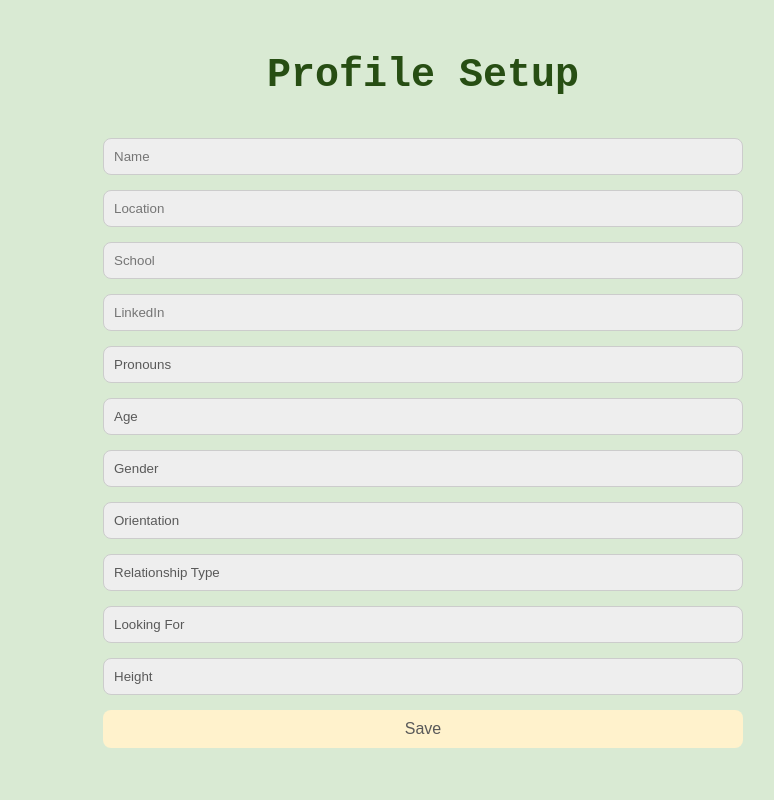
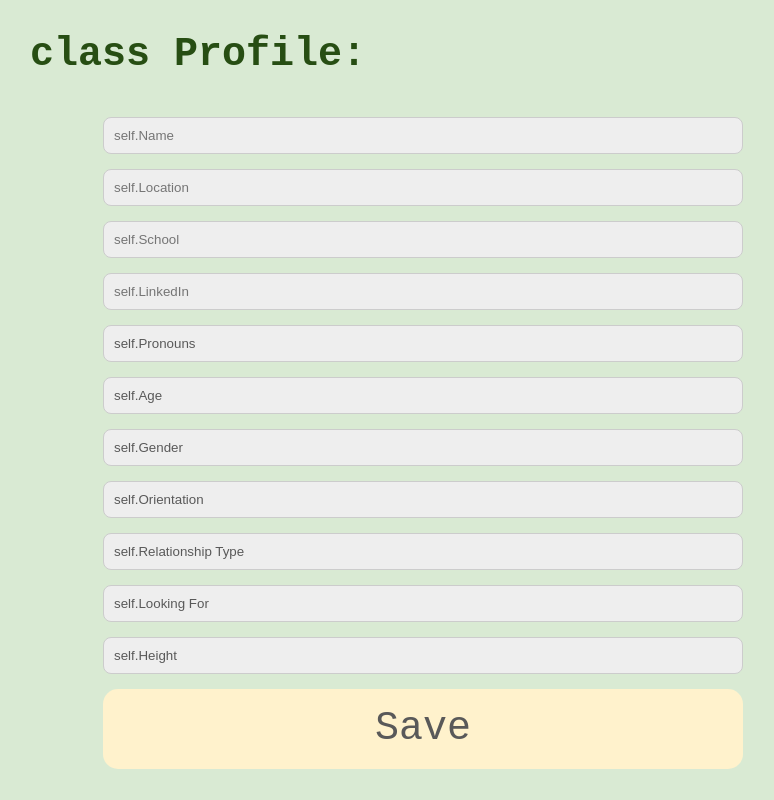
Before and after one commit to hunter-kang/BinaryBaes, a React (Create React App) app in the folder frontend/: page /profile_setup in a window 1280 px wide. Shown: the whole page, without its empty margins (217-991 px from the left). Built offline with nearby package versions, Linux system fonts and the light colour scheme.

Commit message:
minor fixes to frontend

```diff
--- a/frontend/src/App.js
+++ b/frontend/src/App.js
@@ -5,6 +5,7 @@ import Login from './components/Login';
 import Profile from './components/Profile';
 import Profile_Setup from './components/Profile_Setup';
 import Questionnaire from './components/Questionnaire';
+import Home from './components/Home';
 
 
 function App() {
@@ -17,6 +18,7 @@ function App() {
           <Route path="/profile" element={<Profile />} />
           <Route path="/profile_setup" element={<Profile_Setup />} />
           <Route path="/questionnaire" element={<Questionnaire />} />
+          <Route path="/Home" element={<Home />} />
         </Routes>
       </div>
     </Router>
--- /dev/null
+++ b/frontend/src/components/Home.js
@@ -0,0 +1,9 @@
+import React, { useState } from 'react';
+import "../styles/Home.css";
+import "../styles/Text.css";
+
+function Home() {
+console.log('Hello')
+}
+
+export default Home;
--- a/frontend/src/components/Login.js
+++ b/frontend/src/components/Login.js
@@ -58,13 +58,17 @@ function Login() {
         }
       };
 
+      const handleSignup = async (event) => {
+        navigate('/Signup');
+      };
+
     return (
         <div className="background-container">
             <img src={gif_login} className="gif_login" alt="yo mama" />
             <div className="login-container">
                 <p className="header" style = {{marginTop: 0}}>Binary Baes:</p>
-                <img src={logo} className="logo" alt="logo design" />
-                <p className="small-text" style={{marginRight: 200}}>Email:</p>
+                <img src={logo} className="logo" alt="logo design"/>
+                <p className="small-text" style={{marginRight: 240}}>Email:</p>
                 <input
                     name="email"
                     type="text"
@@ -79,52 +83,13 @@ function Login() {
                     onChange={handleChange}
                 />
                 <button className = "button-design" onClick={handleLogin} style={{marginTop: 60}}>
-                    Submit
-                </button> {/* Standard HTML button */}
+                    Login
+                </button>
+                <p className="small-text" style = {{marginTop: 40}}>don't have an account <button className = "button-text-design" onClick={handleSignup}>
+                    signup
+                </button></p>
             </div>
         </div>
     );
 }
-
-
-
-// import React, {useEffect, useState} from "react"
-// import axios from "axios"
-
-// import {useNavigate, Link} from "react-router-dom"
-
-// function Login() {
-//     const[email, setEmail] = useState('')
-//     const [password, setPassword] = useState('')
-
-//     async function submit(e){
-//         e.preventDefault()
-//         try{
-//             await axios.post("http://localhost:5555/login", {
-//                 email,password
-//             })
-
-//         }
-//         catch(e){
-//             console.log(e)
-//         }
-//     }
-//     return(
-//         <div className = "login">
-//             <h1>Login</h1>
-//             <form action = "POST">
-//                 <input type = "email" onChange={(e) => {setEmail(e.target.value)}} placeholder="email">  </input>
-//                 <input type = "password" onChange={(e) => {setEmail(e.target.value)}} placeholder="password">  </input>
-//                 <input type = "submit" onClick={(submit)}/>
-//             </form>
-
-
-//             <br>
-//             <p></p>
-//             </br>
-
-//             <Link to="/signup">Login Page</Link>
-//         </div>
-//     )
-// }
 export default Login;
--- a/frontend/src/components/Profile_Setup.js
+++ b/frontend/src/components/Profile_Setup.js
@@ -17,12 +17,12 @@ function Profile_Setup() {
 
     return (
         <div className="profile_setup-container">
-            <p className="header">Profile Setup</p>
+            <p className="header" style = {{marginRight: 450}}>class Profile:</p>
             <form>
                 {/* Name Input */}
                 <input
                     type="text"
-                    placeholder="Name"
+                    placeholder="self.Name"
                     value={name}
                     onChange={(e) => setName(e.target.value)}
                     className="input-field"
@@ -31,7 +31,7 @@ function Profile_Setup() {
                 {/* Location Input */}
                 <input
                     type="text"
-                    placeholder="Location"
+                    placeholder="self.Location"
                     value={location}
                     onChange={(e) => setLocation(e.target.value)}
                     className="input-field"
@@ -40,7 +40,7 @@ function Profile_Setup() {
                 {/* School Input */}
                 <input
                     type="text"
-                    placeholder="School"
+                    placeholder="self.School"
                     value={school}
                     onChange={(e) => setSchool(e.target.value)}
                     className="input-field"
@@ -49,7 +49,7 @@ function Profile_Setup() {
                 {/* LinkedIn Input */}
                 <input
                     type="text"
-                    placeholder="LinkedIn"
+                    placeholder="self.LinkedIn"
                     value={linkedIn}
                     onChange={(e) => setLinkedIn(e.target.value)}
                     className="input-field"
@@ -61,7 +61,7 @@ function Profile_Setup() {
                     onChange={(e) => setPronouns(e.target.value)}
                     className="input-field dropdown"
                 >
-                    <option value="">Pronouns</option>
+                    <option value="">self.Pronouns</option>
                     <option value="He/Him">He/Him</option>
                     <option value="She/Her">She/Her</option>
                     <option value="They/Them">They/Them</option>
@@ -74,7 +74,7 @@ function Profile_Setup() {
                     onChange={(e) => setAge(e.target.value)}
                     className="input-field dropdown"
                 >
-                    <option value="">Age</option>
+                    <option value="">self.Age</option>
                     {[...Array(100).keys()].map(i => (
                         <option key={i + 18} value={i + 18}>{i + 18}</option>
                     ))}
@@ -86,7 +86,7 @@ function Profile_Setup() {
                     onChange={(e) => setGender(e.target.value)}
                     className="input-field dropdown"
                 >
-                    <option value="">Gender</option>
+                    <option value="">self.Gender</option>
                     <option value="Male">Male</option>
                     <option value="Female">Female</option>
                     <option value="Non-binary">Non-binary</option>
@@ -99,7 +99,7 @@ function Profile_Setup() {
                     onChange={(e) => setOrientation(e.target.value)}
                     className="input-field dropdown"
                 >
-                    <option value="">Orientation</option>
+                    <option value="">self.Orientation</option>
                     <option value="Straight">Straight</option>
                     <option value="Gay">Gay</option>
                     <option value="Bisexual">Bisexual</option>
@@ -112,7 +112,7 @@ function Profile_Setup() {
                     onChange={(e) => setRelationshipType(e.target.value)}
                     className="input-field dropdown"
                 >
-                    <option value="">Relationship Type</option>
+                    <option value="">self.Relationship Type</option>
                     <option value="Monogamous">Monogamous</option>
                     <option value="Polyamorous">Polyamorous</option>
                     <option value="Open">Open</option>
@@ -124,7 +124,7 @@ function Profile_Setup() {
                     onChange={(e) => setLookingFor(e.target.value)}
                     className="input-field dropdown"
                 >
-                    <option value="">Looking For</option>
+                    <option value="">self.Looking For</option>
                     <option value="Friendship">Friendship</option>
                     <option value="Casual Dating">Casual Dating</option>
                     <option value="Long-term Relationship">Long-term Relationship</option>
@@ -136,7 +136,7 @@ function Profile_Setup() {
                     onChange={(e) => setHeight(e.target.value)}
                     className="input-field dropdown"
                 >
-                    <option value="">Height</option>
+                    <option value="">self.Height</option>
                     {[...Array(36).keys()].map(i => (
                         <option key={i} value={`${4 + Math.floor(i / 12)}'${i % 12}"`}>
                             {4 + Math.floor(i / 12)}' {i % 12}"
@@ -144,7 +144,7 @@ function Profile_Setup() {
                     ))}
                 </select>
 
-                <button type="submit">Save</button>
+                <button className = "button-design" type="submit">Save</button>
             </form>
         </div>
     );
--- a/frontend/src/components/Questionnaire.js
+++ b/frontend/src/components/Questionnaire.js
@@ -25,7 +25,7 @@ function MatchingQuestions() {
 
     return (
         <div className="matching-questions-container">
-            <p className="header">Questionnaire</p>
+            <p className="header"style = {{marginRight: 490}}>Questionnaire</p>
             <form onSubmit={handleSubmit}>
                 {/* How much do you go out? */}
                 <label>
@@ -110,7 +110,7 @@ function MatchingQuestions() {
                     </div>
                 )}
 
-                <button type="submit">Submit Answers</button>
+                <button className = "button-design" Buttype="submit">Submit Answers</button>
             </form>
         </div>
     );
--- a/frontend/src/components/Signup.js
+++ b/frontend/src/components/Signup.js
@@ -97,7 +97,7 @@ function Signup() {
                     value={firstname}
                     onChange={handleChange}
         />
-        <p className="small-text">lastname:</p>
+        <p className="small-text"style={{marginTop: 30}}>lastname:</p>
         <input className="input-signup"
                     name="lastname"
                     type="text"
--- a/frontend/src/styles/Login.css
+++ b/frontend/src/styles/Login.css
@@ -16,6 +16,7 @@
 .logo {
     width: 260px;
     height: 200px;
+    margin-left: 30px;
     margin-bottom: 20px;
 }
 
--- a/frontend/src/styles/Text.css
+++ b/frontend/src/styles/Text.css
@@ -36,3 +36,14 @@
     transition: background-color 0.3s ease;
     font-size: 40.0px
 }
+
+.button-text-design{
+    background: none;          /* Remove button background */
+    border: none;              /* Remove button border */
+    font-family: 'Courier New';
+    color: #595959;
+    font-size: 20.0px;             /* Set the text color */
+    text-decoration: underline; /* Underline the text */
+    cursor: pointer;           /* Make cursor a pointer on hover */
+    padding: 0;
+}
```
Also changed, not shown: frontend/src/styles/Home.css (added).
